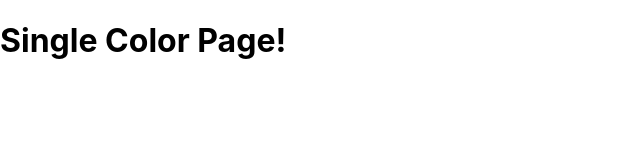
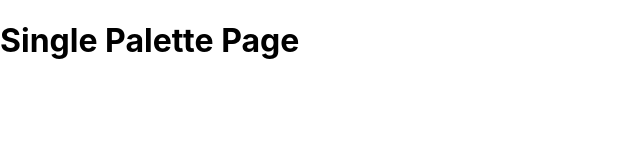
Before and after one commit to ty-mark/color-palette-proj, a React (Create React App) app in the folder color-app/: page /palette/flat-ui-colors-american/americanriver in a window 1280 px wide. Shown: the top 160 px of the page, without its empty margins (0-640 px from the left). Built offline with nearby package versions, Linux system fonts and the light colour scheme.

Commit message:
add single color palette and link

```diff
--- a/color-app/src/App.js
+++ b/color-app/src/App.js
@@ -2,6 +2,7 @@
 import { Route, Switch } from 'react-router-dom';
 import PaletteList from './PaletteList';
 import Palette from './Palette';
+import SingleColorPalette from './SingleColorPalette';
 import seedColors from './seedColors';
 import { generatePalette } from './colorHelpers';
 
@@ -36,7 +37,7 @@
         <Route
           exact
           path='/palette/:paletteId/:colorId'
-          render={() => <h1>Single Color Page!</h1>}
+          render={() => <SingleColorPalette />}
         />
         )}
       />
--- a/color-app/src/ColorBox.js
+++ b/color-app/src/ColorBox.js
@@ -15,7 +15,7 @@
     });
   }
   render() {
-    const { background, name } = this.props;
+    const { background, name, moreUrl } = this.props;
     const { copied } = this.state;
     return (
       <CopyToClipboard text={background} onCopy={this.changeCopyState}>
@@ -31,7 +31,7 @@
             </div>
             <button className='copy-button'>Copy</button>
           </div>
-          <Link to='/' onClick={e => e.stopPropagation()}>
+          <Link to={moreUrl} onClick={e => e.stopPropagation()}>
             <span className='see-more'>More</span>
           </Link>
         </div>
--- a/color-app/src/Palette.js
+++ b/color-app/src/Palette.js
@@ -17,10 +17,15 @@
     this.setState({ format: newFormat });
   }
   render() {
-    const { colors, paletteName, emoji } = this.props.palette;
+    const { colors, paletteName, emoji, id } = this.props.palette;
     const { level, format } = this.state;
     const colorBoxes = colors[level].map(color => (
-      <ColorBox background={color[format]} name={color.name} key={color.id} />
+      <ColorBox
+        background={color[format]}
+        name={color.name}
+        key={color.id}
+        moreUrl={`/palette/${id}/${color.id}`}
+      />
     ));
     return (
       <div className='Palette'>
--- /dev/null
+++ b/color-app/src/SingleColorPalette.js
@@ -0,0 +1,11 @@
+import React, { Component } from 'react';
+
+class SingleColorPalette extends Component {
+  render() {
+    return (
+      <h1>Single Palette Page</h1>
+    );
+  }
+}
+
+export default SingleColorPalette;
```
